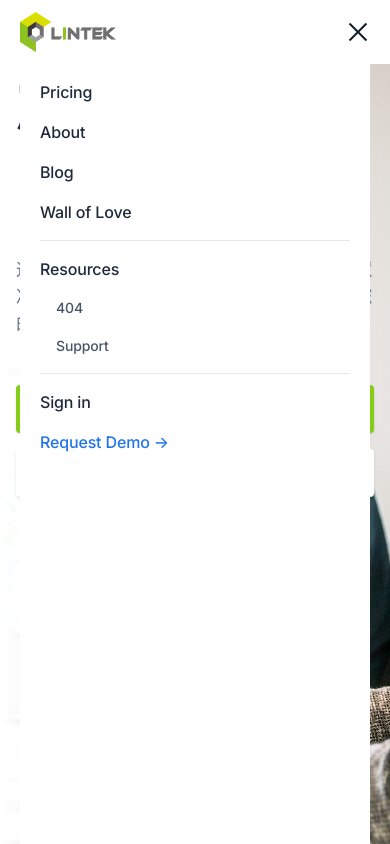
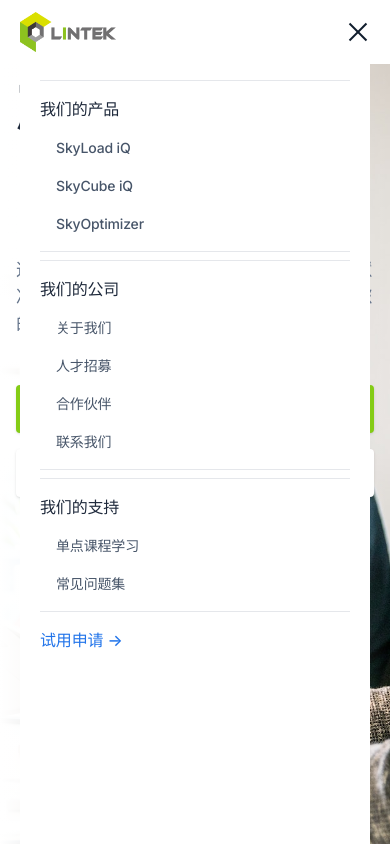
Before and after one commit to alexlueng000/olintek, a Next.js app: page / in a window 390 px wide. Both pictures are taken after a click on the button "Menu". Shown: the top 844 px of the page. Built offline with nearby package versions, Linux system fonts and the light colour scheme; a web font is replaced by a local one.

Commit message:
add mobile links

```diff
--- a/components/ui/mobile-menu.tsx
+++ b/components/ui/mobile-menu.tsx
@@ -66,35 +66,54 @@
           leaveTo="opacity-0"
         >
           <ul className="px-5 py-2">
-            <li>
-              <Link href="/pricing" className="flex font-medium text-slate-800 hover:text-blue-600 py-2" onClick={() => setMobileNavOpen(false)}>Pricing</Link>
-            </li>
-            <li>
-              <Link href="/about" className="flex font-medium text-slate-800 hover:text-blue-600 py-2" onClick={() => setMobileNavOpen(false)}>About</Link>
-            </li>
-            <li>
-              <Link href="/blog" className="flex font-medium text-slate-800 hover:text-blue-600 py-2" onClick={() => setMobileNavOpen(false)}>Blog</Link>
-            </li>
-            <li>
-              <Link href="/wall-of-love" className="flex font-medium text-slate-800 hover:text-blue-600 py-2" onClick={() => setMobileNavOpen(false)}>Wall of Love</Link>
-            </li>
             <li className="py-2 my-2 border-t border-b border-gray-200">
-              <span className="flex font-medium text-slate-800 hover:text-blue-600 py-2" onClick={() => setMobileNavOpen(false)}>Resources</span>
+              <span className="flex font-medium text-slate-800 hover:text-blue-600 py-2" onClick={() => setMobileNavOpen(false)}>我们的产品</span>
               <ul className="pl-4">
                 <li>
-                  <Link href="/404" className="text-sm flex font-medium text-slate-600 hover:text-blue-600 py-2" onClick={() => setMobileNavOpen(false)}>404</Link>
+                  <Link href="/products/skyload_iq" className="text-sm flex font-medium text-slate-600 hover:text-blue-600 py-2" onClick={() => setMobileNavOpen(false)}>SkyLoad iQ</Link>
                 </li>
                 <li>
-                  <Link href="/support" className="text-sm flex font-medium text-slate-600 hover:text-blue-600 py-2" onClick={() => setMobileNavOpen(false)}>Support</Link>
+                  <Link href="/products/skycube_iq" className="text-sm flex font-medium text-slate-600 hover:text-blue-600 py-2" onClick={() => setMobileNavOpen(false)}>SkyCube iQ</Link>
+                </li>
+                <li>
+                  <Link href="/products/skyoptimizer" className="text-sm flex font-medium text-slate-600 hover:text-blue-600 py-2" onClick={() => setMobileNavOpen(false)}>SkyOptimizer</Link>
                 </li>
               </ul>
             </li>
-            <li>
+            <li className="py-2 my-2 border-t border-b border-gray-200">
+              <span className="flex font-medium text-slate-800 hover:text-blue-600 py-2" onClick={() => setMobileNavOpen(false)}>我们的公司</span>
+              <ul className="pl-4">
+                <li>
+                  <Link href="/about" className="text-sm flex font-medium text-slate-600 hover:text-blue-600 py-2" onClick={() => setMobileNavOpen(false)}>关于我们</Link>
+                </li>
+                <li>
+                  <Link href="/recruit" className="text-sm flex font-medium text-slate-600 hover:text-blue-600 py-2" onClick={() => setMobileNavOpen(false)}>人才招募</Link>
+                </li>
+                <li>
+                  <Link href="/partners" className="text-sm flex font-medium text-slate-600 hover:text-blue-600 py-2" onClick={() => setMobileNavOpen(false)}>合作伙伴</Link>
+                </li>
+                <li>
+                  <Link href="/contact" className="text-sm flex font-medium text-slate-600 hover:text-blue-600 py-2" onClick={() => setMobileNavOpen(false)}>联系我们</Link>
+                </li>
+              </ul>
+            </li>
+            <li className="py-2 my-2 border-t border-b border-gray-200">
+              <span className="flex font-medium text-slate-800 hover:text-blue-600 py-2" onClick={() => setMobileNavOpen(false)}>我们的支持</span>
+              <ul className="pl-4">
+                <li>
+                  <Link href="/lessons" className="text-sm flex font-medium text-slate-600 hover:text-blue-600 py-2" onClick={() => setMobileNavOpen(false)}>单点课程学习</Link>
+                </li>
+                <li>
+                  <Link href="/faq" className="text-sm flex font-medium text-slate-600 hover:text-blue-600 py-2" onClick={() => setMobileNavOpen(false)}>常见问题集</Link>
+                </li>
+              </ul>
+            </li>
+            {/* <li>
               <Link href="/signin" className="flex font-medium w-full text-slate-800 hover:text-blue-600 py-2" onClick={() => setMobileNavOpen(false)}>Sign in</Link>
-            </li>
+            </li> */}
             <li>
               <Link href="/request-demo" className="flex font-medium text-blue-600 py-2 group" onClick={() => setMobileNavOpen(false)}>
-                Request Demo <span className="tracking-normal text-blue-600 group-hover:translate-x-0.5 transition-transform duration-150 ease-in-out ml-1">-&gt;</span>
+                试用申请 <span className="tracking-normal text-blue-600 group-hover:translate-x-0.5 transition-transform duration-150 ease-in-out ml-1">-&gt;</span>
               </Link>
             </li>
           </ul>
```
